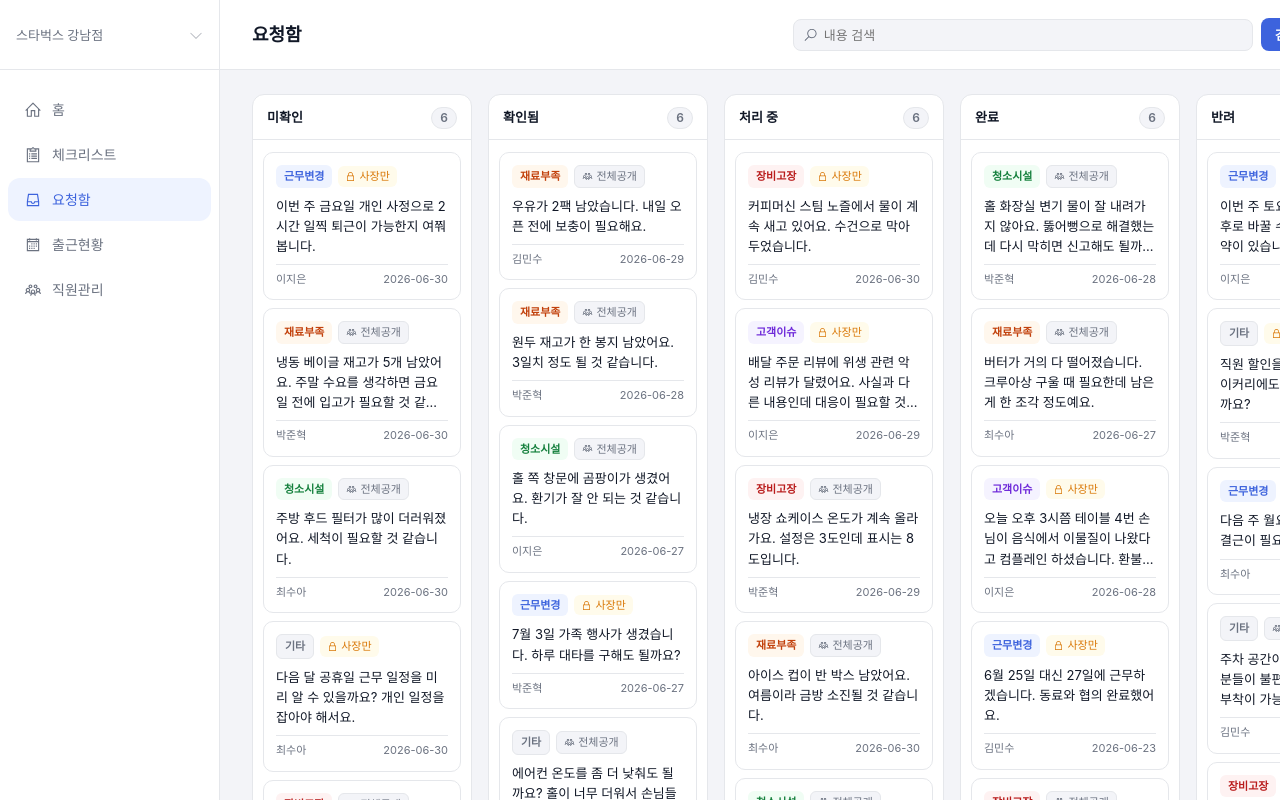
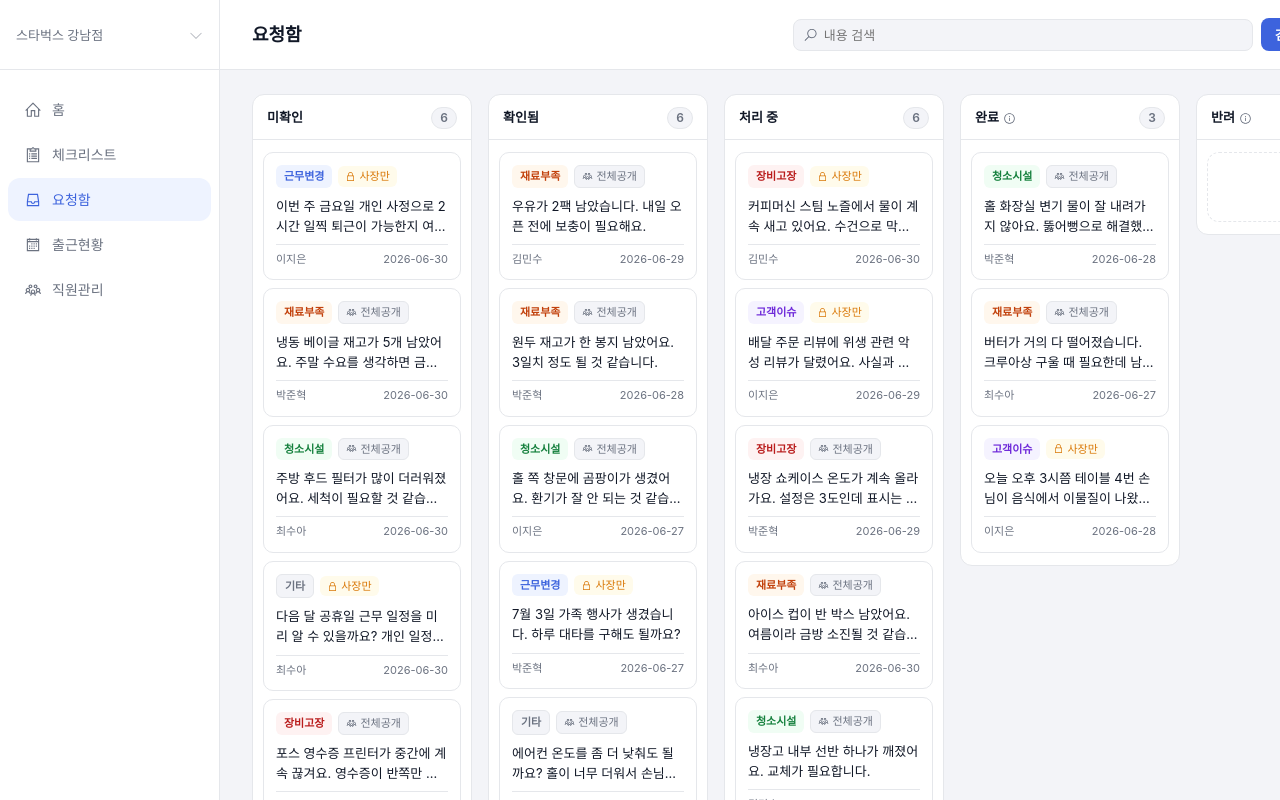
Before and after one commit to routiner-labs/store-routine-web, a Next.js app: page /owner/requests in a window 1280 px wide. Shown: the top 800 px of the page. Built offline with nearby package versions, Linux system fonts and the light colour scheme.

Commit message:
feat: 요청함 목록 텍스트 길이 제한

```diff
--- a/src/app/owner/requests/page.module.css
+++ b/src/app/owner/requests/page.module.css
@@ -706,7 +706,7 @@
   margin: 0;
   overflow: hidden;
   display: -webkit-box;
-  -webkit-line-clamp: 3;
+  -webkit-line-clamp: 2;
   -webkit-box-orient: vertical;
 }
 
@@ -746,7 +746,6 @@
   background: var(--color-surface);
   border-radius: 12px;
   border: 1px solid var(--color-border);
-  overflow: hidden;
   transition: box-shadow 0.15s;
 }
 
@@ -766,6 +765,43 @@
   font-size: 13px;
   font-weight: 700;
   color: var(--color-text);
+}
+
+.kanbanColTitleWrap {
+  position: relative;
+  display: inline-flex;
+  align-items: center;
+  gap: 4px;
+  cursor: default;
+}
+
+.kanbanColInfoIcon {
+  font-size: 13px;
+  color: var(--color-text-secondary);
+  flex-shrink: 0;
+}
+
+.kanbanColTitleWrap::after {
+  content: attr(data-tooltip);
+  position: absolute;
+  bottom: calc(100% + 8px);
+  left: 50%;
+  transform: translateX(-50%);
+  background: rgba(20, 20, 20, 0.85);
+  color: #fff;
+  font-size: 11px;
+  font-weight: 400;
+  padding: 5px 10px;
+  border-radius: 6px;
+  white-space: nowrap;
+  pointer-events: none;
+  opacity: 0;
+  transition: opacity 0.15s;
+  z-index: 100;
+}
+
+.kanbanColTitleWrap:hover::after {
+  opacity: 1;
 }
 
 .kanbanColCount {
@@ -824,7 +860,7 @@
   margin: 0;
   overflow: hidden;
   display: -webkit-box;
-  -webkit-line-clamp: 3;
+  -webkit-line-clamp: 2;
   -webkit-box-orient: vertical;
 }
 
--- a/src/app/owner/requests/page.tsx
+++ b/src/app/owner/requests/page.tsx
@@ -4,7 +4,7 @@ import { useState } from 'react'
 import { useRouter } from 'next/navigation'
 import {
   LiaThLargeSolid, LiaListSolid, LiaLockSolid, LiaUsersSolid,
-  LiaSearchSolid, LiaSlidersHSolid, LiaTimesSolid,
+  LiaSearchSolid, LiaSlidersHSolid, LiaTimesSolid, LiaInfoCircleSolid,
 } from 'react-icons/lia'
 import { mockRequests } from '@/mock/data'
 import { mockEmployees } from '@/mock/employees'
@@ -24,6 +24,12 @@ const statusLabel: Record<string, string> = {
 
 const ALL_STATUSES: (RequestStatus | 'ALL')[] = ['ALL', 'REQUESTED', 'CONFIRMED', 'IN_PROGRESS', 'DONE', 'REJECTED']
 const KANBAN_STATUSES: RequestStatus[] = ['REQUESTED', 'CONFIRMED', 'IN_PROGRESS', 'DONE', 'REJECTED']
+
+const THIRTY_DAYS_AGO = (() => {
+  const d = new Date()
+  d.setDate(d.getDate() - 30)
+  return d.toISOString().split('T')[0]
+})()
 
 const VISIBILITY_OPTIONS: Array<{ value: VisibilityFilter; label: string }> = [
   { value: 'FILTER_ALL', label: '전체' },
@@ -459,7 +465,11 @@ export default function OwnerRequests() {
 
       <div className={styles.kanban}>
         {KANBAN_STATUSES.map((status) => {
-          const colItems = filtered.filter((r) => r.status === status)
+          const colItems = filtered.filter((r) => {
+            if (r.status !== status) return false
+            if ((status === 'DONE' || status === 'REJECTED') && r.createdAt.split(' ')[0] < THIRTY_DAYS_AGO) return false
+            return true
+          })
           const isOver = dragOverStatus === status && draggingId !== null
           return (
             <div
@@ -475,7 +485,14 @@ export default function OwnerRequests() {
               onDrop={(e) => { e.preventDefault(); handleDrop(status) }}
             >
               <div className={styles.kanbanColHeader}>
-                <span className={styles.kanbanColTitle}>{statusLabel[status]}</span>
+                {(status === 'DONE' || status === 'REJECTED') ? (
+                  <span className={styles.kanbanColTitleWrap} data-tooltip="최근 30일 데이터만 표시됩니다">
+                    <span className={styles.kanbanColTitle}>{statusLabel[status]}</span>
+                    <LiaInfoCircleSolid className={styles.kanbanColInfoIcon} />
+                  </span>
+                ) : (
+                  <span className={styles.kanbanColTitle}>{statusLabel[status]}</span>
+                )}
                 <span className={styles.kanbanColCount}>{colItems.length}</span>
               </div>
               <div className={styles.kanbanColBody}>
```
